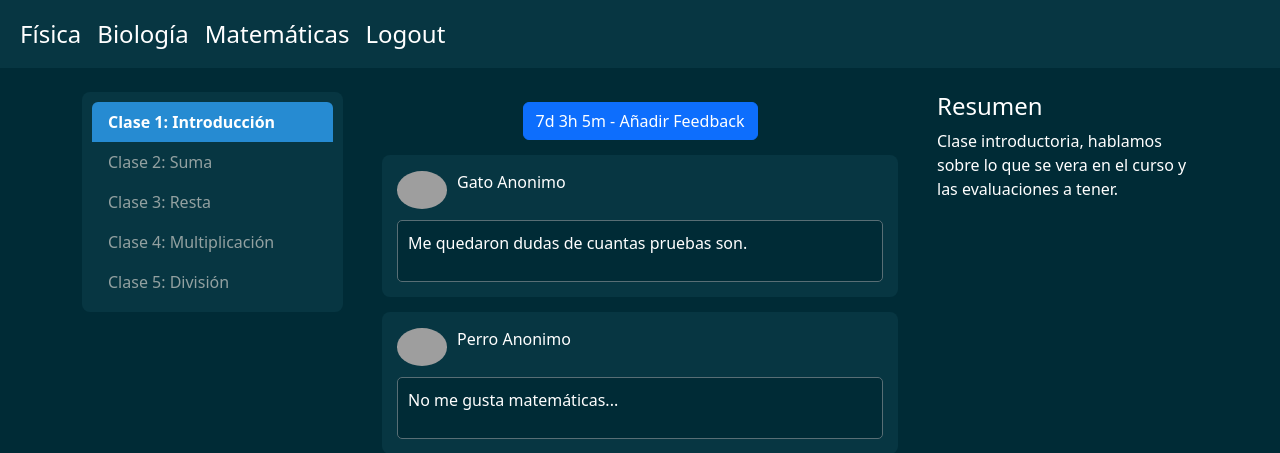
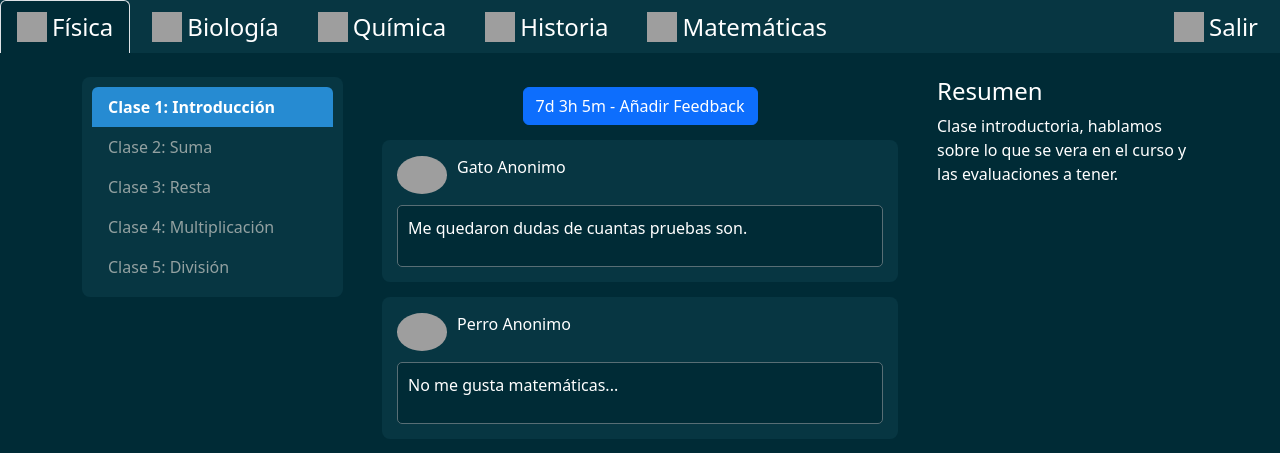
Before and after one commit to benjaminMancilla/IngSoDjango, a Python web app: template front-end/templates/home-page.html in a window 1280 px wide. Shown: the top 453 px of the page. Run offline with Jinja, Linux system fonts and the light colour scheme; the template is opened without the code that fills it, so the values that code supplies are empty; grey boxes are pictures that could not be loaded.

Commit message:
FEAT: changed the navbar and added icons.

```diff
--- a/front-end/templates/home-page.html
+++ b/front-end/templates/home-page.html
@@ -20,6 +20,36 @@
         .navbar-nav .nav-link:hover {
           color: #fdf6e3;
         }
+
+        .nav-icon {
+          width: 30px; /* Ajusta el tamaño según lo necesario */
+          height: 30px; /* Ajusta el tamaño según lo necesario */
+          vertical-align: middle; /* Alinea verticalmente la imagen con el texto */
+          margin-right: 5px; /* Espacio entre la imagen y el texto */
+        }
+
+        .nav-tabs {
+            background-color: #073642;
+            border-bottom: none;
+        }
+        .nav-tabs .nav-link {
+            color: white; /* Color del texto */
+            font-size: 1.5rem;
+        }
+        .nav-tabs .nav-link.active {
+            background-color: #002b36; /* Color de fondo para la pestaña activa  igual al fondo de la página*/
+            color: white; /* Color del texto para la pestaña activa */
+            border-bottom: none;
+        }
+        .nav-tabs .nav-link:hover {
+            color: #fdf6e3; /* Color del texto al pasar el mouse */
+        }
+
+        .nav-tabs .nav-item {
+            margin-right: 5px; /* Espacio entre las pestañas */
+        }
+
+
         #feedback-button {
           margin-top: 10px;
           text-align: center;
@@ -65,7 +95,7 @@
   <body>
 
     <!---- La navbar de la pagina-->
-    <nav class="navbar navbar-expand-lg">
+    <!-- <nav class="navbar navbar-expand-lg">
       <div class="container-fluid">
         <div class="navbar-nav">
           <a class="nav-link" href="#Física">Física</a>
@@ -74,7 +104,46 @@
           <a class="nav-link ms-auto" href="#Logout">Logout</a>
         </div>
       </div>
-    </nav>
+    </nav> -->
+
+    <ul class="nav nav-tabs">
+      <li class="nav-item">
+        <a class="nav-link d-flex align-items-center active" aria-current="page" href="#Física">
+          <img class="nav-icon" src="https://cdn-icons-png.flaticon.com/512/1728/1728400.png">
+          Física
+        </a>
+      </li>
+      <li class="nav-item">
+        <a class="nav-link d-flex align-items-center" href="#Biología">
+          <img class="nav-icon" src="https://cdn-icons-png.freepik.com/512/1728/1728344.png">
+          Biología
+        </a>
+      </li>
+      <li class="nav-item">
+        <a class="nav-link d-flex align-items-center" href="#Química">
+          <img class="nav-icon" src="https://cdn-icons-png.flaticon.com/512/1728/1728358.png">
+          Química
+        </a>
+      </li>
+      <li class="nav-item">
+        <a class="nav-link d-flex align-items-center" href="#Historia">
+          <img class="nav-icon" src="https://cdn-icons-png.freepik.com/512/2234/2234770.png">
+          Historia
+        </a>
+      </li>
+      <li class="nav-item">
+        <a class="nav-link d-flex align-items-center" href="#Matemáticas">
+          <img class="nav-icon" src="https://cdn-icons-png.freepik.com/512/2503/2503374.png">
+          Matemáticas
+        </a>
+      </li>
+      <li class="nav-item ms-auto">
+        <a class="nav-link d-flex align-items-center" href="#Salir">
+          <img class="nav-icon" src="https://cdn-icons-png.freepik.com/512/980/980403.png">
+          Salir
+        </a>
+      </li>
+    </ul>
 
     <div class="container mt-4">
       <div class="row">
```
